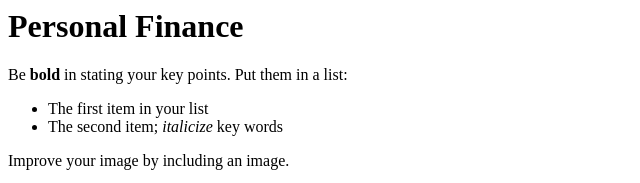
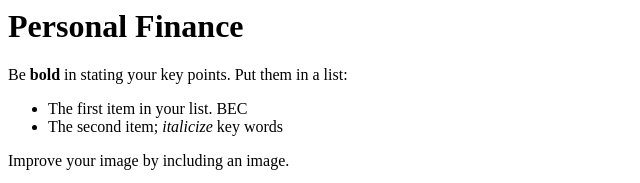
Before and after one commit to kbhaskarcs/sample3, a plain HTML site: page index.html in a window 1280 px wide. Shown: the top 183 px of the page, 0-640 px from the left. Drawn offline with Linux system fonts and the light colour scheme.

Commit message:
Update index.html
COMMIT

```diff
--- a/index.html
+++ b/index.html
@@ -13,7 +13,7 @@ not displayed. The information between the BODY and /BODY tags is displayed.-->
 <h1>Personal Finance</h1>
 <p>Be <b>bold</b> in stating your key points. Put them in a list: </p>
 <ul>
-<li>The first item in your list</li>
+<li>The first item in your list. BEC </li>
 <li>The second item; <i>italicize</i> key words</li>
 </ul>
 <p>Improve your image by including an image. </p>
```
